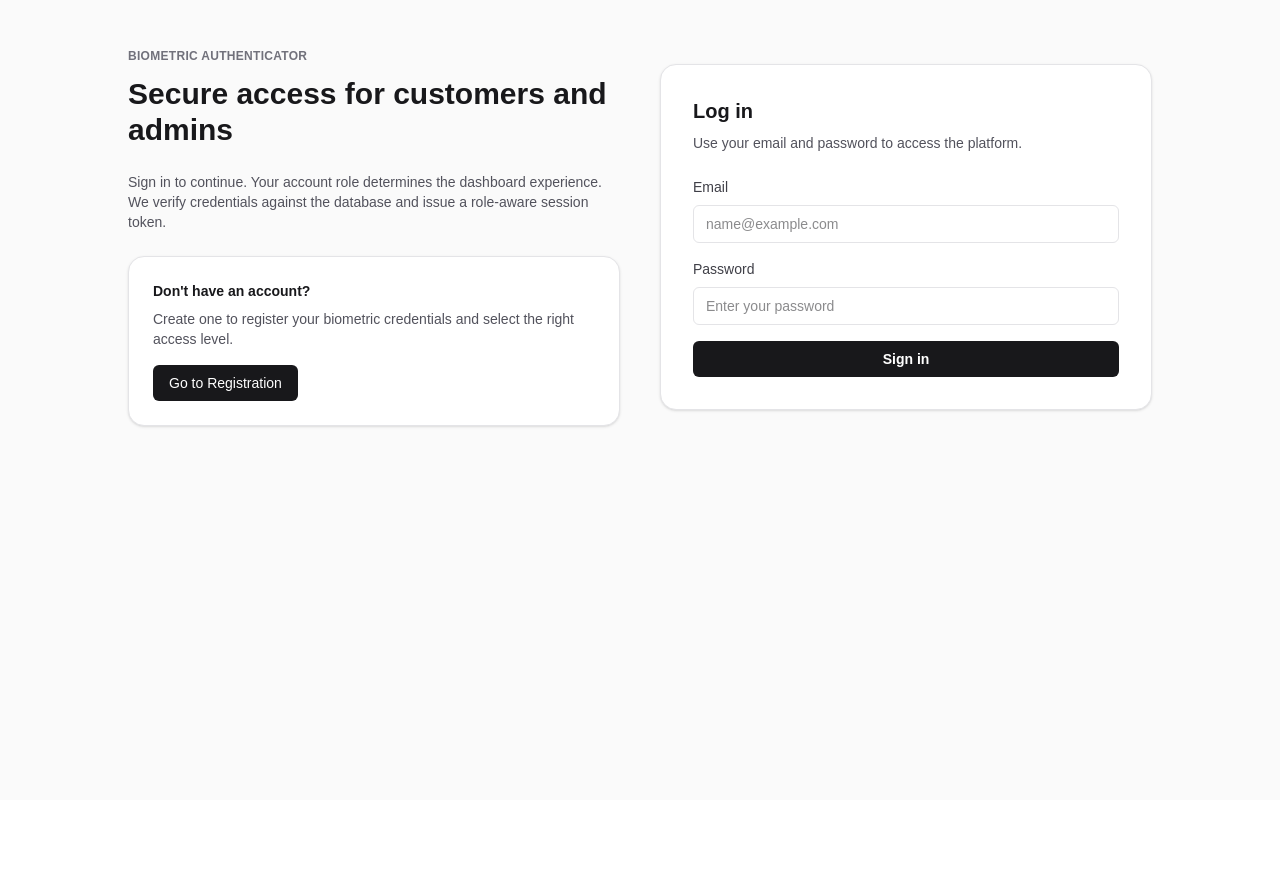
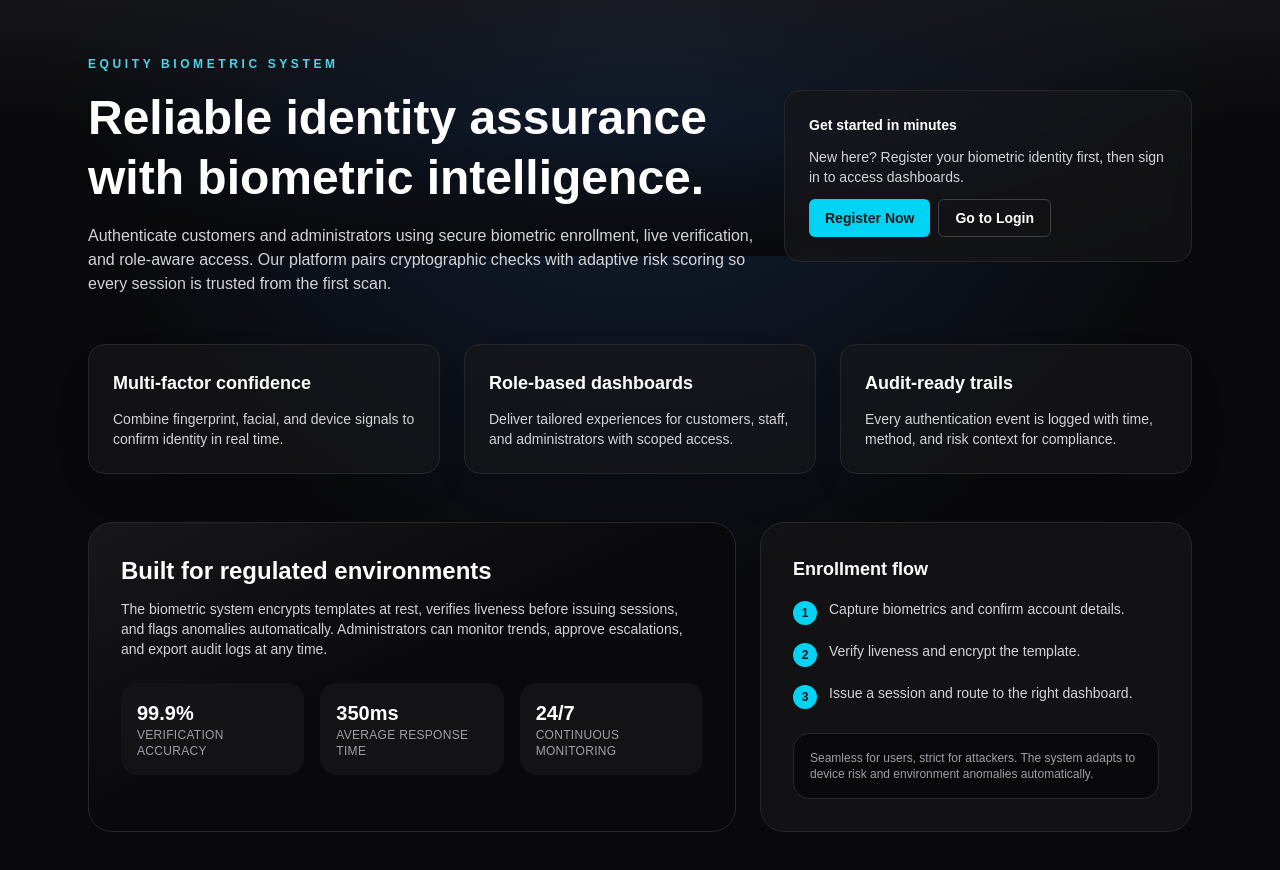
Before and after one commit to Mystique-cmd/BiometricAuthenticator, a Next.js app in the folder biometric/: page / in a window 1280 px wide. Shown: the top 870 px of the page. Before the commit the page ends 800 px from the top, so only its background shows below. Built offline with nearby package versions, Linux system fonts and the light colour scheme.

Commit message:
updates on ui

```diff
--- /dev/null
+++ b/biometric/app/login/page.tsx
@@ -0,0 +1,122 @@
+"use client";
+
+import { useRouter } from "next/navigation";
+import { useState } from "react";
+
+export default function LoginPage() {
+  const router = useRouter();
+  const [email, setEmail] = useState("");
+  const [password, setPassword] = useState("");
+  const [isSubmitting, setIsSubmitting] = useState(false);
+  const [error, setError] = useState<string | null>(null);
+
+  const handleSubmit = async (event: React.FormEvent<HTMLFormElement>) => {
+    event.preventDefault();
+    setError(null);
+    setIsSubmitting(true);
+
+    try {
+      const response = await fetch("/api/auth/login-password", {
+        method: "POST",
+        headers: { "Content-Type": "application/json" },
+        body: JSON.stringify({
+          email,
+          password,
+          webauthnUnsupported: true,
+        }),
+      });
+
+      if (!response.ok) {
+        setError("Unable to log in. Please check your details.");
+        return;
+      }
+
+      router.push("/dashboard");
+    } catch (err) {
+      console.error(err);
+      setError("Something went wrong. Please try again.");
+    } finally {
+      setIsSubmitting(false);
+    }
+  };
+
+  return (
+    <div className="min-h-screen bg-zinc-50 px-6 py-12">
+      <div className="mx-auto grid max-w-5xl items-center gap-10 lg:grid-cols-2">
+        <div className="space-y-6">
+          <div>
+            <p className="text-xs font-semibold uppercase tracking-wide text-zinc-500">
+              Biometric Authenticator
+            </p>
+            <h1 className="mt-3 text-3xl font-semibold text-zinc-900">
+              Secure access for customers and admins
+            </h1>
+          </div>
+          <p className="text-sm text-zinc-600">
+            Sign in to continue. Your account role determines the dashboard
+            experience. We verify credentials against the database and issue a
+            role-aware session token.
+          </p>
+          <div className="rounded-2xl border border-zinc-200 bg-white p-6 text-sm text-zinc-600 shadow-sm">
+            <p className="font-semibold text-zinc-900">
+              Don&apos;t have an account?
+            </p>
+            <p className="mt-2">
+              Create one to register your biometric credentials and select the
+              right access level.
+            </p>
+            <a
+              className="mt-4 inline-flex items-center rounded-md bg-zinc-900 px-4 py-2 text-white"
+              href="/register"
+            >
+              Go to Registration
+            </a>
+          </div>
+        </div>
+
+        <div className="rounded-2xl border border-zinc-200 bg-white p-8 shadow-sm">
+          <h2 className="text-xl font-semibold text-zinc-900">Log in</h2>
+          <p className="mt-2 text-sm text-zinc-600">
+            Use your email and password to access the platform.
+          </p>
+          <form className="mt-6 space-y-4" onSubmit={handleSubmit}>
+            <label className="block text-sm text-zinc-700">
+              Email
+              <input
+                className="mt-2 w-full rounded-md border border-zinc-200 px-3 py-2 text-sm text-zinc-900 outline-none focus:border-zinc-400"
+                type="email"
+                value={email}
+                onChange={(event) => setEmail(event.target.value)}
+                placeholder="name@example.com"
+                required
+              />
+            </label>
+            <label className="block text-sm text-zinc-700">
+              Password
+              <input
+                className="mt-2 w-full rounded-md border border-zinc-200 px-3 py-2 text-sm text-zinc-900 outline-none focus:border-zinc-400"
+                type="password"
+                value={password}
+                onChange={(event) => setPassword(event.target.value)}
+                placeholder="Enter your password"
+                required
+              />
+            </label>
+            {error ? (
+              <p className="rounded-md bg-red-50 px-3 py-2 text-sm text-red-600">
+                {error}
+              </p>
+            ) : null}
+            <button
+              className="w-full rounded-md bg-zinc-900 px-4 py-2 text-sm font-semibold text-white disabled:cursor-not-allowed disabled:bg-zinc-400"
+              type="submit"
+              disabled={isSubmitting}
+            >
+              {isSubmitting ? "Signing in..." : "Sign in"}
+            </button>
+          </form>
+        </div>
+      </div>
+    </div>
+  );
+}
--- a/biometric/app/page.tsx
+++ b/biometric/app/page.tsx
@@ -1,120 +1,138 @@
-"use client";
+import Link from "next/link";
 
-import { useRouter } from "next/navigation";
-import { useState } from "react";
-
-export default function Home() {
-  const router = useRouter();
-  const [email, setEmail] = useState("");
-  const [password, setPassword] = useState("");
-  const [isSubmitting, setIsSubmitting] = useState(false);
-  const [error, setError] = useState<string | null>(null);
-
-  const handleSubmit = async (event: React.FormEvent<HTMLFormElement>) => {
-    event.preventDefault();
-    setError(null);
-    setIsSubmitting(true);
-
-    try {
-      const response = await fetch("/api/auth/login-password", {
-        method: "POST",
-        headers: { "Content-Type": "application/json" },
-        body: JSON.stringify({
-          email,
-          password,
-          webauthnUnsupported: true,
-        }),
-      });
-
-      if (!response.ok) {
-        setError("Unable to log in. Please check your details.");
-        return;
-      }
-
-      router.push("/dashboard");
-    } catch (err) {
-      console.error(err);
-      setError("Something went wrong. Please try again.");
-    } finally {
-      setIsSubmitting(false);
-    }
-  };
-
+export default function HomePage() {
   return (
-    <div className="min-h-screen bg-zinc-50 px-6 py-12">
-      <div className="mx-auto grid max-w-5xl items-center gap-10 lg:grid-cols-2">
-        <div className="space-y-6">
-          <div>
-            <p className="text-xs font-semibold uppercase tracking-wide text-zinc-500">
-              Biometric Authenticator
+    <div className="min-h-screen bg-zinc-950 text-zinc-100">
+      <div className="relative overflow-hidden">
+        <div className="absolute inset-0 bg-[radial-gradient(circle_at_top,_rgba(59,130,246,0.2),_transparent_55%)]" />
+        <div className="absolute inset-x-0 top-0 h-64 bg-gradient-to-b from-zinc-900/80 via-zinc-950/20 to-zinc-950" />
+        <div className="relative mx-auto flex max-w-6xl flex-col gap-12 px-6 pb-16 pt-14">
+          <header className="flex flex-col gap-6 lg:flex-row lg:items-center lg:justify-between">
+            <div className="max-w-2xl space-y-4">
+              <p className="text-xs font-semibold uppercase tracking-[0.3em] text-cyan-300/90">
+                Equity Biometric System
               </p>
-            <h1 className="mt-3 text-3xl font-semibold text-zinc-900">
-              Secure access for customers and admins
+              <h1 className="text-4xl font-semibold leading-tight text-white sm:text-5xl">
+                Reliable identity assurance with biometric intelligence.
               </h1>
+              <p className="text-base text-zinc-300">
+                Authenticate customers and administrators using secure biometric
+                enrollment, live verification, and role-aware access. Our
+                platform pairs cryptographic checks with adaptive risk scoring
+                so every session is trusted from the first scan.
+              </p>
             </div>
-          <p className="text-sm text-zinc-600">
-            Sign in to continue. Your account role determines the dashboard
-            experience. We verify credentials against the database and issue a
-            role-aware session token.
+            <div className="flex flex-col gap-3 rounded-2xl border border-zinc-800 bg-zinc-900/60 p-6 backdrop-blur">
+              <p className="text-sm font-semibold text-white">
+                Get started in minutes
               </p>
-          <div className="rounded-2xl border border-zinc-200 bg-white p-6 text-sm text-zinc-600 shadow-sm">
-            <p className="font-semibold text-zinc-900">
-              Don&apos;t have an account?
+              <p className="text-sm text-zinc-300">
+                New here? Register your biometric identity first, then sign in
+                to access dashboards.
               </p>
-            <p className="mt-2">
-              Create one to register your biometric credentials and select the
-              right access level.
-            </p>
-            <a
-              className="mt-4 inline-flex items-center rounded-md bg-zinc-900 px-4 py-2 text-white"
+              <div className="flex flex-col gap-2 sm:flex-row">
+                <Link
+                  className="inline-flex items-center justify-center rounded-md bg-cyan-400 px-4 py-2 text-sm font-semibold text-zinc-900 transition hover:bg-cyan-300"
                   href="/register"
                 >
-              Go to Registration
-            </a>
+                  Register Now
+                </Link>
+                <Link
+                  className="inline-flex items-center justify-center rounded-md border border-zinc-700 px-4 py-2 text-sm font-semibold text-white transition hover:border-zinc-500 hover:text-zinc-100"
+                  href="/login"
+                >
+                  Go to Login
+                </Link>
+              </div>
+            </div>
+          </header>
+
+          <section className="grid gap-6 md:grid-cols-3">
+            {[
+              {
+                title: "Multi-factor confidence",
+                body: "Combine fingerprint, facial, and device signals to confirm identity in real time.",
+              },
+              {
+                title: "Role-based dashboards",
+                body: "Deliver tailored experiences for customers, staff, and administrators with scoped access.",
+              },
+              {
+                title: "Audit-ready trails",
+                body: "Every authentication event is logged with time, method, and risk context for compliance.",
+              },
+            ].map((card) => (
+              <div
+                key={card.title}
+                className="rounded-2xl border border-zinc-800 bg-zinc-900/60 p-6 shadow-[0_20px_60px_-40px_rgba(0,0,0,0.6)]"
+              >
+                <h2 className="text-lg font-semibold text-white">
+                  {card.title}
+                </h2>
+                <p className="mt-3 text-sm text-zinc-300">{card.body}</p>
+              </div>
+            ))}
+          </section>
+
+          <section className="grid gap-6 lg:grid-cols-[1.2fr_0.8fr]">
+            <div className="rounded-3xl border border-zinc-800 bg-gradient-to-br from-zinc-900 via-zinc-950 to-zinc-950 p-8">
+              <h2 className="text-2xl font-semibold text-white">
+                Built for regulated environments
+              </h2>
+              <p className="mt-3 text-sm text-zinc-300">
+                The biometric system encrypts templates at rest, verifies liveness
+                before issuing sessions, and flags anomalies automatically.
+                Administrators can monitor trends, approve escalations, and export
+                audit logs at any time.
+              </p>
+              <div className="mt-6 grid gap-4 sm:grid-cols-3">
+                {[
+                  { label: "99.9%", helper: "Verification accuracy" },
+                  { label: "350ms", helper: "Average response time" },
+                  { label: "24/7", helper: "Continuous monitoring" },
+                ].map((stat) => (
+                  <div key={stat.label} className="rounded-2xl bg-zinc-900/70 p-4">
+                    <p className="text-xl font-semibold text-white">
+                      {stat.label}
+                    </p>
+                    <p className="text-xs uppercase tracking-wide text-zinc-400">
+                      {stat.helper}
+                    </p>
+                  </div>
+                ))}
               </div>
             </div>
 
-        <div className="rounded-2xl border border-zinc-200 bg-white p-8 shadow-sm">
-          <h2 className="text-xl font-semibold text-zinc-900">Log in</h2>
-          <p className="mt-2 text-sm text-zinc-600">
-            Use your email and password to access the platform.
-          </p>
-          <form className="mt-6 space-y-4" onSubmit={handleSubmit}>
-            <label className="block text-sm text-zinc-700">
-              Email
-              <input
-                className="mt-2 w-full rounded-md border border-zinc-200 px-3 py-2 text-sm text-zinc-900 outline-none focus:border-zinc-400"
-                type="email"
-                value={email}
-                onChange={(event) => setEmail(event.target.value)}
-                placeholder="name@example.com"
-                required
-              />
-            </label>
-            <label className="block text-sm text-zinc-700">
-              Password
-              <input
-                className="mt-2 w-full rounded-md border border-zinc-200 px-3 py-2 text-sm text-zinc-900 outline-none focus:border-zinc-400"
-                type="password"
-                value={password}
-                onChange={(event) => setPassword(event.target.value)}
-                placeholder="Enter your password"
-                required
-              />
-            </label>
-            {error ? (
-              <p className="rounded-md bg-red-50 px-3 py-2 text-sm text-red-600">
-                {error}
-              </p>
-            ) : null}
-            <button
-              className="w-full rounded-md bg-zinc-900 px-4 py-2 text-sm font-semibold text-white disabled:cursor-not-allowed disabled:bg-zinc-400"
-              type="submit"
-              disabled={isSubmitting}
-            >
-              {isSubmitting ? "Signing in..." : "Sign in"}
-            </button>
-          </form>
+            <div className="rounded-3xl border border-zinc-800 bg-zinc-900/60 p-8">
+              <h3 className="text-lg font-semibold text-white">
+                Enrollment flow
+              </h3>
+              <ol className="mt-4 space-y-4 text-sm text-zinc-300">
+                <li className="flex gap-3">
+                  <span className="mt-0.5 flex h-6 w-6 items-center justify-center rounded-full bg-cyan-400 text-xs font-semibold text-zinc-900">
+                    1
+                  </span>
+                  Capture biometrics and confirm account details.
+                </li>
+                <li className="flex gap-3">
+                  <span className="mt-0.5 flex h-6 w-6 items-center justify-center rounded-full bg-cyan-400 text-xs font-semibold text-zinc-900">
+                    2
+                  </span>
+                  Verify liveness and encrypt the template.
+                </li>
+                <li className="flex gap-3">
+                  <span className="mt-0.5 flex h-6 w-6 items-center justify-center rounded-full bg-cyan-400 text-xs font-semibold text-zinc-900">
+                    3
+                  </span>
+                  Issue a session and route to the right dashboard.
+                </li>
+              </ol>
+              <div className="mt-6 rounded-2xl border border-zinc-800 bg-zinc-950 p-4 text-xs text-zinc-400">
+                Seamless for users, strict for attackers. The system adapts to
+                device risk and environment anomalies automatically.
+              </div>
+            </div>
+          </section>
         </div>
       </div>
     </div>
--- a/biometric/app/register/page.tsx
+++ b/biometric/app/register/page.tsx
@@ -49,7 +49,7 @@ export default function RegisterPage() {
         return;
       }
 
-      router.push("/");
+      router.push("/login");
     } catch (err) {
       console.error(err);
       setError("Something went wrong. Please try again.");
@@ -182,7 +182,7 @@ export default function RegisterPage() {
               </button>
               <a
                 className="text-sm text-zinc-600 hover:text-zinc-900"
-                href="/"
+                href="/login"
               >
                 Back to login
               </a>
```
Lines whose indentation alone changed are shown as unchanged.
